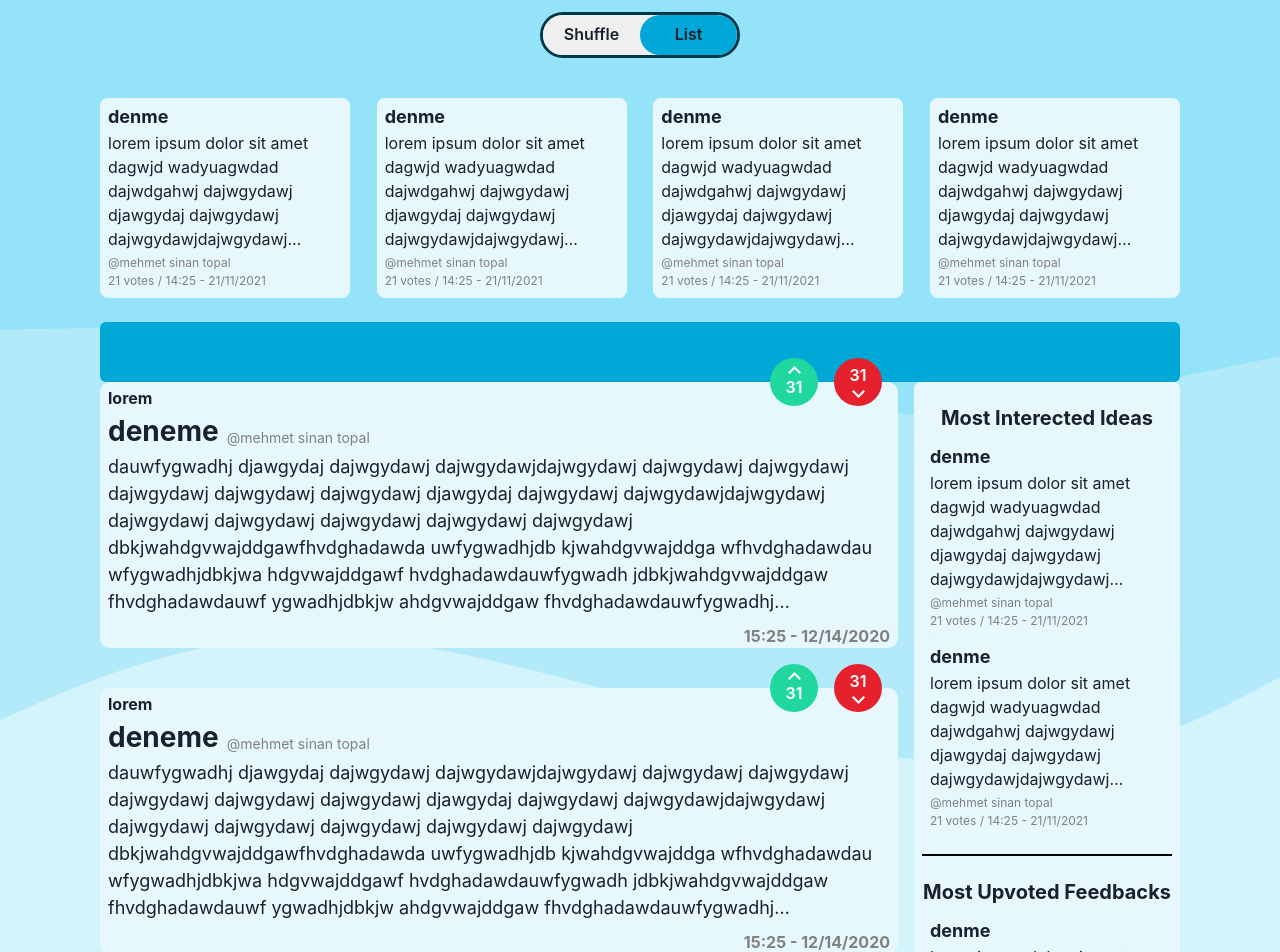
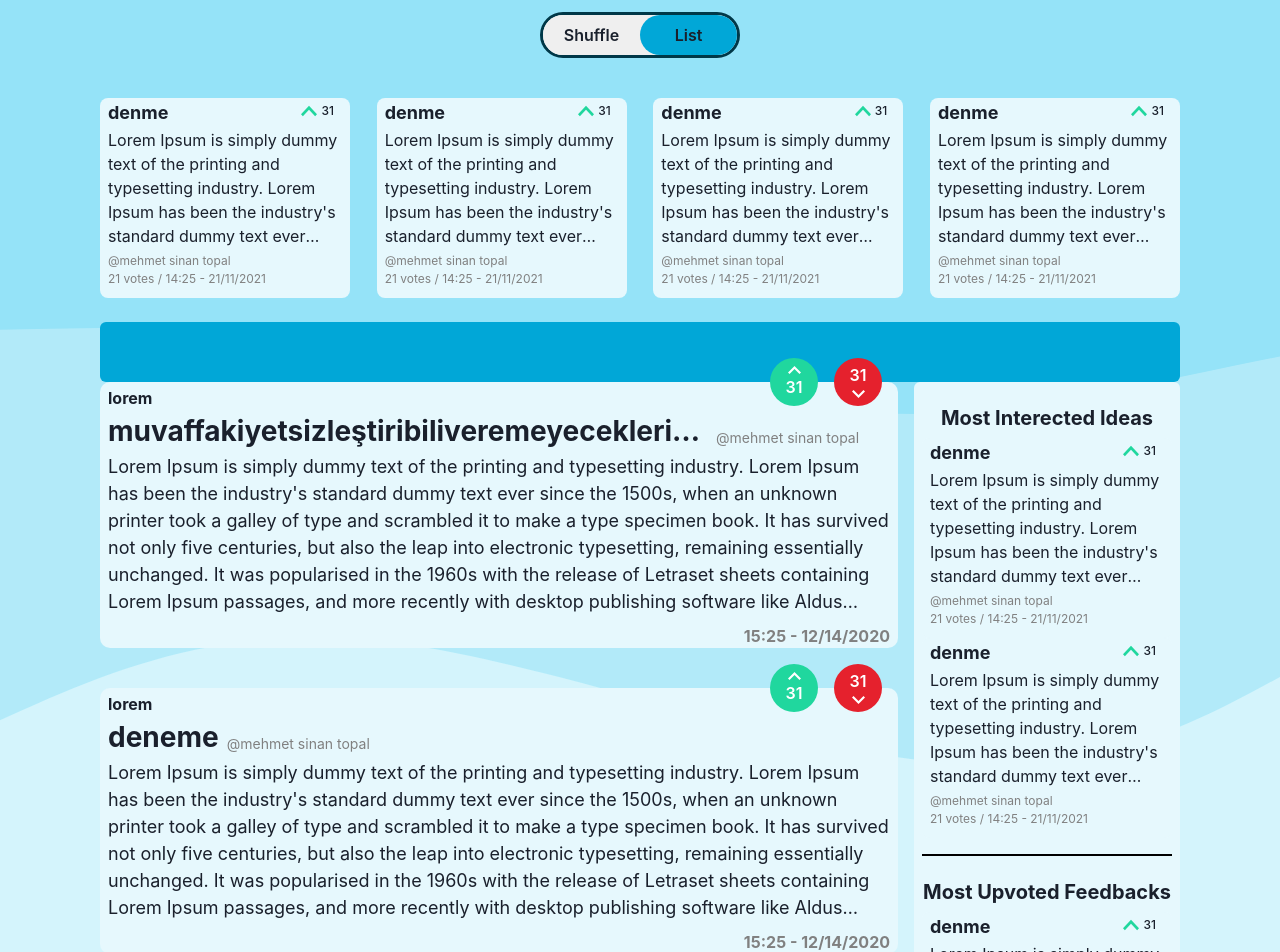
Before and after one commit to pauieeecs/logicl, a Next.js app: page / in a window 1280 px wide. Shown: the part 60-1012 px from the top of the page. Built offline with nearby package versions, Linux system fonts and the light colour scheme.

Commit message:
switch button lastclick fixed and some position adjustment

```diff
--- a/src/components/List-Page-Components/BigPost.tsx
+++ b/src/components/List-Page-Components/BigPost.tsx
@@ -1,7 +1,7 @@
 import { Flex, Heading, Text } from "@chakra-ui/react"
 import { useState } from "react"
 import VoteButton from "../VoteButton"
-import ProfileCard from "../List-Page-Components/ProfileCard"
+import ProfileCard from "../ProfileCard"
 
 type Props = {
   category: string
@@ -28,7 +28,9 @@ const BigPost: React.FC<Props> = ({ category, title, text, date }) => {
           {category}
         </Text>
         <Flex position="relative">
-          <Heading fontSize="28px">{title}</Heading>
+          <Heading fontSize="28px" noOfLines={1} maxW="600px">
+            {title}
+          </Heading>
           <Flex mx={2} align="flex-end" fontSize="14px">
             <Flex
               _hover={{ textDecoration: "underline" }}
--- a/src/components/List-Page-Components/SmallPost.tsx
+++ b/src/components/List-Page-Components/SmallPost.tsx
@@ -1,6 +1,6 @@
-import { Flex, Heading, Text } from "@chakra-ui/react"
+import { Flex, Heading, Image, Text } from "@chakra-ui/react"
 import { useState } from "react"
-import ProfileCard from "../List-Page-Components/ProfileCard"
+import ProfileCard from "../ProfileCard"
 type Props = {
   title: string
   text: string
@@ -14,13 +14,23 @@ const SmallPost: React.FC<Props> = ({ title, text, vote, date }) => {
       w="250px"
       borderRadius="8px"
       h="200px"
+      direction="column"
       backgroundColor="#E6F8FD"
+      px="8px"
+      py="4px"
       _hover={{ bgColor: "#C3F2FF", cursor: "pointer" }}
     >
-      <Flex mx={2} my={2} direction="column" justifyContent="space-between">
-        <Heading fontSize="18px" noOfLines={1}>
+      <Flex direction="column" justifyContent="space-between" position="relative">
+        <Heading fontSize="18px" maxW="180px" noOfLines={1}>
           {title}
         </Heading>
+        <Flex pl={2} alignItems="center" position="absolute" align="center" right="8px">
+          <Image boxSize={4} src="/up-small.svg" />
+          <Text fontWeight="500" textAlign="center" pl={1} fontSize="12px">
+            31
+          </Text>
+        </Flex>
+      </Flex>
       <Text fontSize="16px" mt={1} noOfLines={5}>
         {text}
       </Text>
@@ -30,6 +40,7 @@ const SmallPost: React.FC<Props> = ({ title, text, vote, date }) => {
           onMouseOver={() => setShowMore(true)}
           onMouseLeave={() => setShowMore(false)}
           direction="column"
+          zIndex="2"
         >
           <Text>@mehmet sinan topal</Text>
           <Flex hidden={!showMore ? true : false} position="relative">
@@ -39,7 +50,6 @@ const SmallPost: React.FC<Props> = ({ title, text, vote, date }) => {
         {vote} votes / {date}
       </Flex>
     </Flex>
-    </Flex>
   )
 }
 
--- a/src/components/SwitchButton.tsx
+++ b/src/components/SwitchButton.tsx
@@ -1,8 +1,9 @@
-import { Button, ButtonGroup } from "@chakra-ui/react"
-import { useState } from "react"
-
-const Buttons: React.FC = () => {
-  const [isList, setIsList] = useState(true)
+import { Button, ButtonGroup, Link, Text } from "@chakra-ui/react"
+import React from "react"
+type Props = {
+  page: string
+}
+const Buttons: React.FC<Props> = ({ page }) => {
   return (
     <ButtonGroup
       mt={2}
@@ -13,21 +14,43 @@ const Buttons: React.FC = () => {
       w="200px"
     >
       <Button
-        onClick={() => setIsList(false)}
-        bgColor={isList === false ? "#01A7D7" : "#efefef"}
+        bgColor={page === "Shuffle" ? "#01A7D7" : "#efefef"}
+        _hover={{ bgColor: "#62C5DA" }}
         borderRadius="20px"
-        w="100px"
+        w="50%"
+        p="0"
       >
-        Shuffle
+        <Link
+          w="100%"
+          h="100%"
+          _hover={{ textDecoration: "none" }}
+          flexDirection="column"
+          justifyContent="center"
+          href="/shuffle"
+          borderRadius="20px"
+        >
+          <Text my="11px">Shuffle</Text>
+        </Link>
       </Button>
 
       <Button
-        onClick={() => setIsList(true)}
-        bgColor={isList === true ? "#01A7D7" : "#efefef"}
+        bgColor={page === "List" ? "#01A7D7" : "#efefef"}
         borderRadius="20px"
-        w="100px"
+        _hover={{ bgColor: "#62C5DA" }}
+        w="50%"
+        p="0"
       >
-        List
+        <Link
+          w="100%"
+          h="100%"
+          _hover={{ textDecoration: "none" }}
+          flexDirection="column"
+          justifyContent="center"
+          href="/"
+          borderRadius="20px"
+        >
+          <Text my="11px">List</Text>
+        </Link>
       </Button>
     </ButtonGroup>
   )
--- a/src/pages/list.tsx
+++ b/src/pages/list.tsx
@@ -5,63 +5,30 @@ import SmallPost from "../components/List-Page-Components/SmallPost"
 import BigPost from "../components/List-Page-Components/BigPost"
 
 const List: React.FC = () => {
+  const text =
+    "Lorem Ipsum is simply dummy text of the printing and typesetting industry. Lorem Ipsum has been the industry's standard dummy text ever since the 1500s, when an unknown printer took a galley of type and scrambled it to make a type specimen book. It has survived not only five centuries, but also the leap into electronic typesetting, remaining essentially unchanged. It was popularised in the 1960s with the release of Letraset sheets containing Lorem Ipsum passages, and more recently with desktop publishing software like Aldus PageMaker including versions of Lorem Ipsum.including version.."
   return (
     <Container bgSrc="/wave1.svg">
       <Flex direction="column" w="100%" align="center">
-        <SwitchButton />
+        <SwitchButton page="List" />
         <Flex w="1080px" mt={10} justify="space-between">
-          <SmallPost
-            title="denme"
-            text="lorem ipsum dolor sit amet dagwjd wadyuagwdad dajwdgahwj dajwgydawj djawgydaj dajwgydawj dajwgydawjdajwgydawj dajwgydawj dajwgydawj dajwgydawj dajwgydawj dajwgydawj "
-            vote={21}
-            date="14:25 - 21/11/2021"
-          />
-          <SmallPost
-            title="denme"
-            text="lorem ipsum dolor sit amet dagwjd wadyuagwdad dajwdgahwj dajwgydawj djawgydaj dajwgydawj dajwgydawjdajwgydawj dajwgydawj dajwgydawj dajwgydawj dajwgydawj dajwgydawj "
-            vote={21}
-            date="14:25 - 21/11/2021"
-          />
-          <SmallPost
-            title="denme"
-            text="lorem ipsum dolor sit amet dagwjd wadyuagwdad dajwdgahwj dajwgydawj djawgydaj dajwgydawj dajwgydawjdajwgydawj dajwgydawj dajwgydawj dajwgydawj dajwgydawj dajwgydawj "
-            vote={21}
-            date="14:25 - 21/11/2021"
-          />
-          <SmallPost
-            title="denme"
-            text="lorem ipsum dolor sit amet dagwjd wadyuagwdad dajwdgahwj dajwgydawj djawgydaj dajwgydawj dajwgydawjdajwgydawj dajwgydawj dajwgydawj dajwgydawj dajwgydawj dajwgydawj "
-            vote={21}
-            date="14:25 - 21/11/2021"
-          />
+          <SmallPost title="denme" text={text} vote={21} date="14:25 - 21/11/2021" />
+          <SmallPost title="denme" text={text} vote={21} date="14:25 - 21/11/2021" />
+          <SmallPost title="denme" text={text} vote={21} date="14:25 - 21/11/2021" />
+          <SmallPost title="denme" text={text} vote={21} date="14:25 - 21/11/2021" />
         </Flex>
         <Flex mt={6} width="1080px" height="60px" bgColor="#01A7D7" borderRadius="6px"></Flex>
         <Wrap w="1080px" spacing={4}>
           <WrapItem flex="6" mt={12} flexDirection="column">
             <BigPost
               category="lorem"
-              title="deneme"
-              text="dauwfygwadhj djawgydaj dajwgydawj dajwgydawjdajwgydawj dajwgydawj dajwgydawj dajwgydawj dajwgydawj dajwgydawj djawgydaj dajwgydawj dajwgydawjdajwgydawj dajwgydawj dajwgydawj dajwgydawj dajwgydawj dajwgydawj dbkjwahdgvwajddgawfhvdghadawda uwfygwadhjdb kjwahdgvwajddga wfhvdghadawdau wfygwadhjdbkjwa hdgvwajddgawf hvdghadawdauwfygwadh jdbkjwahdgvwajddgaw fhvdghadawdauwf ygwadhjdbkjw ahdgvwajddgaw fhvdghadawdauwfygwadhj dbkjwahdgvwaj ddgawfhvdghadawdauwfygwad hjdbkjwahdgvwajdd gawfhvdghad awdauwfygwad hjdbkjwahdgvwajd dgawfhvdghadaw"
+              title="muvaffakiyetsizleştiribiliveremeyeceklerimizdenmişsinizcesine"
+              text={text}
               date="15:25 - 12/14/2020"
             />
-            <BigPost
-              category="lorem"
-              title="deneme"
-              text="dauwfygwadhj djawgydaj dajwgydawj dajwgydawjdajwgydawj dajwgydawj dajwgydawj dajwgydawj dajwgydawj dajwgydawj djawgydaj dajwgydawj dajwgydawjdajwgydawj dajwgydawj dajwgydawj dajwgydawj dajwgydawj dajwgydawj dbkjwahdgvwajddgawfhvdghadawda uwfygwadhjdb kjwahdgvwajddga wfhvdghadawdau wfygwadhjdbkjwa hdgvwajddgawf hvdghadawdauwfygwadh jdbkjwahdgvwajddgaw fhvdghadawdauwf ygwadhjdbkjw ahdgvwajddgaw fhvdghadawdauwfygwadhj dbkjwahdgvwaj ddgawfhvdghadawdauwfygwad hjdbkjwahdgvwajdd gawfhvdghad awdauwfygwad hjdbkjwahdgvwajd dgawfhvdghadaw"
-              date="15:25 - 12/14/2020"
-            />
-            <BigPost
-              category="lorem"
-              title="deneme"
-              text="dauwfygwadhj djawgydaj dajwgydawj dajwgydawjdajwgydawj dajwgydawj dajwgydawj dajwgydawj dajwgydawj dajwgydawj djawgydaj dajwgydawj dajwgydawjdajwgydawj dajwgydawj dajwgydawj dajwgydawj dajwgydawj dajwgydawj dbkjwahdgvwajddgawfhvdghadawda uwfygwadhjdb kjwahdgvwajddga wfhvdghadawdau wfygwadhjdbkjwa hdgvwajddgawf hvdghadawdauwfygwadh jdbkjwahdgvwajddgaw fhvdghadawdauwf ygwadhjdbkjw ahdgvwajddgaw fhvdghadawdauwfygwadhj dbkjwahdgvwaj ddgawfhvdghadawdauwfygwad hjdbkjwahdgvwajdd gawfhvdghad awdauwfygwad hjdbkjwahdgvwajd dgawfhvdghadaw"
-              date="15:25 - 12/14/2020"
-            />
-            <BigPost
-              category="lorem"
-              title="deneme"
-              text="dauwfygwadhj djawgydaj dajwgydawj dajwgydawjdajwgydawj dajwgydawj dajwgydawj dajwgydawj dajwgydawj dajwgydawj djawgydaj dajwgydawj dajwgydawjdajwgydawj dajwgydawj dajwgydawj dajwgydawj dajwgydawj dajwgydawj dbkjwahdgvwajddgawfhvdghadawda uwfygwadhjdb kjwahdgvwajddga wfhvdghadawdau wfygwadhjdbkjwa hdgvwajddgawf hvdghadawdauwfygwadh jdbkjwahdgvwajddgaw fhvdghadawdauwf ygwadhjdbkjw ahdgvwajddgaw fhvdghadawdauwfygwadhj dbkjwahdgvwaj ddgawfhvdghadawdauwfygwad hjdbkjwahdgvwajdd gawfhvdghad awdauwfygwad hjdbkjwahdgvwajd dgawfhvdghadaw"
-              date="15:25 - 12/14/2020"
-            />
+            <BigPost category="lorem" title="deneme" text={text} date="15:25 - 12/14/2020" />
+            <BigPost category="lorem" title="deneme" text={text} date="15:25 - 12/14/2020" />
+            <BigPost category="lorem" title="deneme" text={text} date="15:25 - 12/14/2020" />
           </WrapItem>
           <WrapItem
             flexDirection="column"
@@ -76,35 +43,15 @@ const List: React.FC = () => {
               <Heading my={2} fontSize="20px">
                 Most Interected Ideas
               </Heading>
-              <SmallPost
-                title="denme"
-                text="lorem ipsum dolor sit amet dagwjd wadyuagwdad dajwdgahwj dajwgydawj djawgydaj dajwgydawj dajwgydawjdajwgydawj dajwgydawj dajwgydawj dajwgydawj dajwgydawj dajwgydawj"
-                vote={21}
-                date="14:25 - 21/11/2021"
-              />
-              <SmallPost
-                title="denme"
-                text="lorem ipsum dolor sit amet dagwjd wadyuagwdad dajwdgahwj dajwgydawj djawgydaj dajwgydawj dajwgydawjdajwgydawj dajwgydawj dajwgydawj dajwgydawj dajwgydawj dajwgydawj"
-                vote={21}
-                date="14:25 - 21/11/2021"
-              />
+              <SmallPost title="denme" text={text} vote={21} date="14:25 - 21/11/2021" />
+              <SmallPost title="denme" text={text} vote={21} date="14:25 - 21/11/2021" />
             </Flex>
             <Flex direction="column" my={4} align="center">
               <Heading my={2} fontSize="20px">
                 Most Upvoted Feedbacks
               </Heading>
-              <SmallPost
-                title="denme"
-                text="lorem ipsum dolor sit amet dagwjd wadyuagwdad dajwdgahwj dajwgydawj djawgydaj dajwgydawj dajwgydawjdajwgydawj dajwgydawj dajwgydawj dajwgydawj dajwgydawj dajwgydawj"
-                vote={21}
-                date="14:25 - 21/11/2021"
-              />
-              <SmallPost
-                title="denme"
-                text="lorem ipsum dolor sit amet dagwjd wadyuagwdad dajwdgahwj dajwgydawj djawgydaj dajwgydawj dajwgydawjdajwgydawj dajwgydawj dajwgydawj dajwgydawj dajwgydawj dajwgydawj"
-                vote={21}
-                date="14:25 - 21/11/2021"
-              />
+              <SmallPost title="denme" text={text} vote={21} date="14:25 - 21/11/2021" />
+              <SmallPost title="denme" text={text} vote={21} date="14:25 - 21/11/2021" />
             </Flex>
           </WrapItem>
         </Wrap>
```
Also changed, not shown: src/components/ProfileCard.tsx (renamed from src/components/List-Page-Components/ProfileCard.tsx, +4 -4 lines), public/up-small.svg (added). Lines whose indentation alone changed are shown as unchanged.
